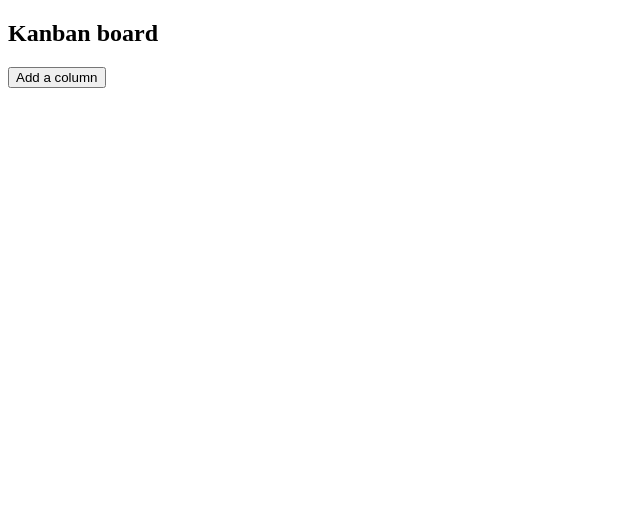
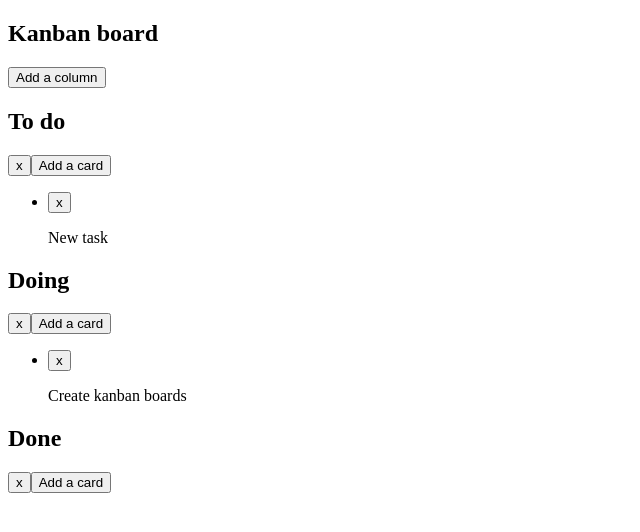
Before and after one commit to maciekmacku/Kanban, a plain HTML site: page index.html in a window 1280 px wide. Shown: the whole page, without its empty margins (0-640 px from the left). Drawn offline with nearby package versions, Linux system fonts and the light colour scheme.

Commit message:
fixed path to js file

```diff
--- a/index.html
+++ b/index.html
@@ -16,6 +16,6 @@
 
     <script src="https://code.jquery.com/jquery-3.0.0.min.js" integrity="sha256-JmvOoLtYsmqlsWxa7mDSLMwa6dZ9rrIdtrrVYRnDRH0=" crossorigin="anonymous"></script>
     <script   src="https://code.jquery.com/ui/1.11.4/jquery-ui.min.js"   integrity="sha256-xNjb53/rY+WmG+4L6tTl9m6PpqknWZvRt0rO1SRnJzw="   crossorigin="anonymous"></script>
-    <script type="text/javascript" src="script.js"></script>
+    <script type="text/javascript" src="js/script.js"></script>
 </body>
 </html>
```
